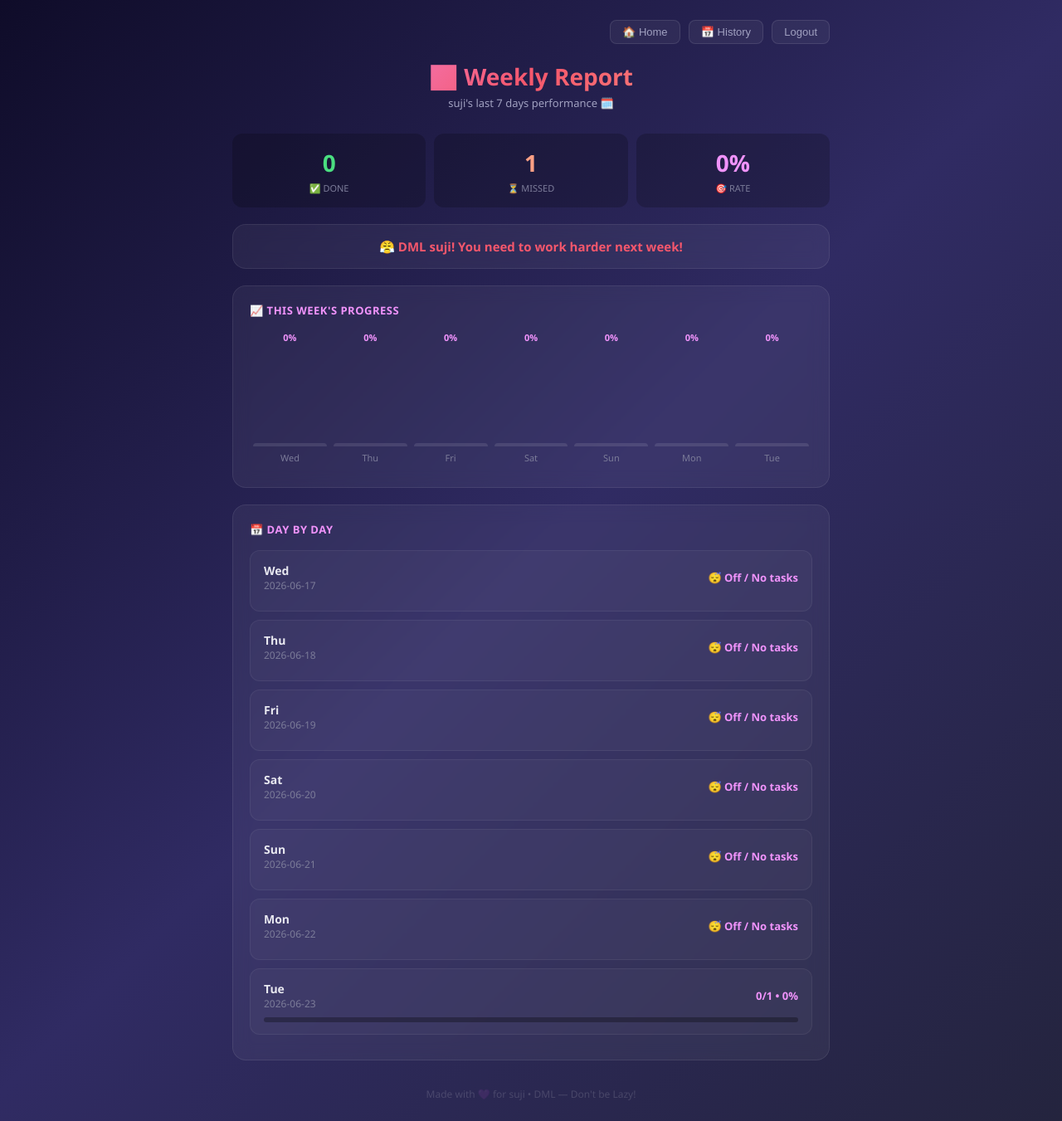
After one commit to sujitha611/day-in-my-life, a Flask app: page /weekly in a window 1280 px wide. The commit adds this page. Shown: the whole page at 83% size. Run offline with Flask 3, Linux system fonts and the light colour scheme; a user stored in the database is signed in; data comes from the database, SQL or seed files in the repository; both versions use the stored data as it was after the commit.

Commit message:
V4 - Weekly report + task notes added

```diff
--- a/app.py
+++ b/app.py
@@ -1,8 +1,8 @@
-from flask import Flask, render_template, request, redirect, url_for, flash, session
+from flask import Flask, render_template, request, redirect, url_for, flash
 from flask_login import LoginManager, UserMixin, login_user, logout_user, login_required, current_user
 from werkzeug.security import generate_password_hash, check_password_hash
 import sqlite3
-from datetime import date
+from datetime import date, timedelta
 
 app = Flask(__name__)
 app.secret_key = 'diml_secret_key_2026'
@@ -32,7 +32,8 @@ def init_db():
         end_time TEXT,
         is_routine INTEGER DEFAULT 0,
         done INTEGER DEFAULT 0,
-        task_date TEXT NOT NULL
+        task_date TEXT NOT NULL,
+        notes TEXT DEFAULT ''
     )''')
     conn.execute('''CREATE TABLE IF NOT EXISTS settings (
         id INTEGER PRIMARY KEY AUTOINCREMENT,
@@ -63,7 +64,7 @@ def get_days_off(user_id):
     conn.close()
     if setting and setting['days_off']:
         return [int(d) for d in setting['days_off'].split(',') if d]
-    return [5, 6]  # Default Sat, Sun
+    return [5, 6]
 
 @app.route('/')
 @login_required
@@ -98,25 +99,6 @@ def index():
     conn.close()
     return render_template('index.html', tasks=tasks, today=today, user=current_user, is_off=is_off)
 
-@app.route('/settings', methods=['GET', 'POST'])
-@login_required
-def settings():
-    if request.method == 'POST':
-        selected = request.form.getlist('days_off')
-        days_off_str = ','.join(selected)
-        conn = get_db()
-        existing = conn.execute('SELECT id FROM settings WHERE user_id=?', (current_user.id,)).fetchone()
-        if existing:
-            conn.execute('UPDATE settings SET days_off=? WHERE user_id=?', (days_off_str, current_user.id))
-        else:
-            conn.execute('INSERT INTO settings (user_id, days_off) VALUES (?,?)', (current_user.id, days_off_str))
-        conn.commit()
-        conn.close()
-        flash('Settings saved!', 'success')
-        return redirect(url_for('index'))
-    days_off = get_days_off(current_user.id)
-    return render_template('settings.html', user=current_user, days_off=days_off)
-
 @app.route('/add', methods=['POST'])
 @login_required
 def add_task():
@@ -124,10 +106,11 @@ def add_task():
     start_time = request.form['start_time']
     end_time = request.form['end_time']
     is_routine = 1 if request.form.get('is_routine') else 0
+    notes = request.form.get('notes', '')
     today = str(date.today())
     conn = get_db()
-    conn.execute('INSERT INTO tasks (user_id, name, start_time, end_time, is_routine, task_date) VALUES (?,?,?,?,?,?)',
-                (current_user.id, name, start_time, end_time, is_routine, today))
+    conn.execute('INSERT INTO tasks (user_id, name, start_time, end_time, is_routine, task_date, notes) VALUES (?,?,?,?,?,?,?)',
+                (current_user.id, name, start_time, end_time, is_routine, today, notes))
     conn.commit()
     conn.close()
     return redirect('/')
@@ -164,6 +147,58 @@ def history():
     ).fetchall()
     conn.close()
     return render_template('history.html', days=days, user=current_user)
+
+@app.route('/weekly')
+@login_required
+def weekly():
+    conn = get_db()
+    today = date.today()
+    # Last 7 days
+    week_data = []
+    total_done = 0
+    total_tasks = 0
+    for i in range(6, -1, -1):
+        day = today - timedelta(days=i)
+        day_str = str(day)
+        row = conn.execute(
+            'SELECT COUNT(*) as total, SUM(done) as done FROM tasks WHERE user_id=? AND task_date=?',
+            (current_user.id, day_str)
+        ).fetchone()
+        done = row['done'] or 0
+        total = row['total'] or 0
+        percent = int((done / total) * 100) if total > 0 else 0
+        week_data.append({
+            'date': day_str,
+            'day': day.strftime('%a'),
+            'done': done,
+            'total': total,
+            'percent': percent
+        })
+        total_done += done
+        total_tasks += total
+    conn.close()
+    week_percent = int((total_done / total_tasks) * 100) if total_tasks > 0 else 0
+    return render_template('weekly.html', week_data=week_data, user=current_user,
+                          total_done=total_done, total_tasks=total_tasks, week_percent=week_percent)
+
+@app.route('/settings', methods=['GET', 'POST'])
+@login_required
+def settings():
+    if request.method == 'POST':
+        selected = request.form.getlist('days_off')
+        days_off_str = ','.join(selected)
+        conn = get_db()
+        existing = conn.execute('SELECT id FROM settings WHERE user_id=?', (current_user.id,)).fetchone()
+        if existing:
+            conn.execute('UPDATE settings SET days_off=? WHERE user_id=?', (days_off_str, current_user.id))
+        else:
+            conn.execute('INSERT INTO settings (user_id, days_off) VALUES (?,?)', (current_user.id, days_off_str))
+        conn.commit()
+        conn.close()
+        flash('Settings saved!', 'success')
+        return redirect(url_for('index'))
+    days_off = get_days_off(current_user.id)
+    return render_template('settings.html', user=current_user, days_off=days_off)
 
 @app.route('/register', methods=['GET', 'POST'])
 def register():
--- a/templates/index.html
+++ b/templates/index.html
@@ -58,6 +58,7 @@
 <body>
 <div class="container">
     <div style="text-align:right; margin-bottom:20px;">
+        <a href="/weekly"><button class="logout">📊 Weekly</button></a>
         <a href="/history"><button class="logout">📅 History</button></a>
         <a href="/settings"><button class="logout">⚙️ Settings</button></a>
         <a href="/logout"><button class="logout">Logout</button></a>
--- /dev/null
+++ b/templates/weekly.html
@@ -0,0 +1,134 @@
+<!DOCTYPE html>
+<html lang="en">
+<head>
+    <meta charset="UTF-8">
+    <meta name="viewport" content="width=device-width, initial-scale=1.0">
+    <title>Weekly Report — Day In My Life</title>
+    <style>
+        * { margin: 0; padding: 0; box-sizing: border-box; }
+        body { min-height: 100vh; background: linear-gradient(135deg, #0f0c29, #302b63, #24243e); color: #e8e8f0; font-family: 'Segoe UI', sans-serif; padding: 24px 16px; }
+        .container { max-width: 720px; margin: 0 auto; }
+        .header { text-align: center; margin-bottom: 28px; }
+        h1 { font-size: 28px; background: linear-gradient(135deg, #f093fb, #f5576c, #fda085); -webkit-background-clip: text; -webkit-text-fill-color: transparent; font-weight: 900; }
+        .subtitle { color: #a0a0c0; font-size: 13px; margin-top: 4px; }
+        .logout { background: rgba(255,255,255,0.05); border: 1px solid rgba(255,255,255,0.1); color: #a0a0c0; padding: 6px 14px; border-radius: 8px; cursor: pointer; font-size: 13px; margin-left: 6px; }
+        .back-btn { display: inline-block; margin-bottom: 20px; background: rgba(255,255,255,0.05); border: 1px solid rgba(255,255,255,0.1); color: #a0a0c0; padding: 8px 16px; border-radius: 8px; font-size: 13px; text-decoration: none; }
+        .card { background: rgba(255,255,255,0.05); backdrop-filter: blur(10px); border: 1px solid rgba(255,255,255,0.08); border-radius: 16px; padding: 20px; margin-bottom: 20px; }
+        .section-title { font-weight: 700; font-size: 13px; margin-bottom: 16px; color: #f093fb; text-transform: uppercase; letter-spacing: 0.5px; }
+
+        /* Weekly summary */
+        .week-summary { display: grid; grid-template-columns: 1fr 1fr 1fr; gap: 10px; margin-bottom: 20px; }
+        .summary-box { background: rgba(0,0,0,0.2); border-radius: 12px; padding: 16px; text-align: center; }
+        .summary-num { font-size: 28px; font-weight: 900; }
+        .summary-lbl { font-size: 11px; color: #7c7c99; margin-top: 4px; text-transform: uppercase; }
+
+        /* Bar chart */
+        .chart { display: flex; align-items: flex-end; gap: 8px; height: 160px; padding: 0 4px; margin-bottom: 8px; }
+        .bar-wrap { flex: 1; display: flex; flex-direction: column; align-items: center; gap: 6px; height: 100%; justify-content: flex-end; }
+        .bar-container { width: 100%; flex: 1; display: flex; align-items: flex-end; }
+        .bar { width: 100%; border-radius: 6px 6px 0 0; transition: height 0.5s ease; min-height: 4px; }
+        .bar-label { font-size: 11px; color: #7c7c99; }
+        .bar-percent { font-size: 11px; font-weight: 700; color: #f093fb; }
+
+        /* Day cards */
+        .day-card { background: rgba(255,255,255,0.03); border: 1px solid rgba(255,255,255,0.06); border-radius: 12px; padding: 14px 16px; margin-bottom: 10px; }
+        .day-top { display: flex; justify-content: space-between; align-items: center; margin-bottom: 8px; }
+        .day-name { font-weight: 700; font-size: 14px; }
+        .day-date { font-size: 12px; color: #7c7c99; }
+        .day-count { font-size: 13px; font-weight: 700; color: #f093fb; }
+        .progress-bar { background: rgba(0,0,0,0.3); border-radius: 99px; height: 6px; }
+        .progress-fill { height: 100%; border-radius: 99px; background: linear-gradient(90deg, #f093fb, #f5576c); }
+        .footer { text-align: center; color: rgba(255,255,255,0.15); font-size: 12px; margin-top: 32px; }
+    </style>
+</head>
+<body>
+<div class="container">
+    <div style="text-align:right; margin-bottom:20px;">
+        <a href="/"><button class="logout">🏠 Home</button></a>
+        <a href="/history"><button class="logout">📅 History</button></a>
+        <a href="/logout"><button class="logout">Logout</button></a>
+    </div>
+
+    <div class="header">
+        <h1>📊 Weekly Report</h1>
+        <p class="subtitle">{{ user.name }}'s last 7 days performance 🗓️</p>
+    </div>
+
+    <!-- Summary -->
+    <div class="week-summary">
+        <div class="summary-box">
+            <p class="summary-num" style="color:#4ade80;">{{ total_done }}</p>
+            <p class="summary-lbl">✅ Done</p>
+        </div>
+        <div class="summary-box">
+            <p class="summary-num" style="color:#fda085;">{{ total_tasks - total_done }}</p>
+            <p class="summary-lbl">⏳ Missed</p>
+        </div>
+        <div class="summary-box">
+            <p class="summary-num" style="color:#f093fb;">{{ week_percent }}%</p>
+            <p class="summary-lbl">🎯 Rate</p>
+        </div>
+    </div>
+
+    <!-- Weekly message -->
+    <div class="card" style="text-align:center; padding: 16px;">
+        <p style="font-size:15px; font-weight:700; color:
+            {% if week_percent == 100 %}#4ade80
+            {% elif week_percent >= 70 %}#fda085
+            {% elif week_percent >= 40 %}#f093fb
+            {% else %}#f5576c{% endif %};">
+            {% if week_percent == 100 %}🏆 Perfect week! You're absolutely unstoppable!
+            {% elif week_percent >= 70 %}🔥 Great week {{ user.name }}! Keep pushing!
+            {% elif week_percent >= 40 %}💪 Good effort! Next week do better!
+            {% else %}😤 DML {{ user.name }}! You need to work harder next week!{% endif %}
+        </p>
+    </div>
+
+    <!-- Bar Chart -->
+    <div class="card">
+        <p class="section-title">📈 This Week's Progress</p>
+        <div class="chart">
+            {% for day in week_data %}
+            <div class="bar-wrap">
+                <p class="bar-percent">{{ day.percent }}%</p>
+                <div class="bar-container">
+                    <div class="bar" style="height:{{ day.percent }}%;
+                        background: {% if day.percent == 100 %}linear-gradient(180deg, #4ade80, #22d3ee)
+                        {% elif day.percent >= 50 %}linear-gradient(180deg, #f093fb, #f5576c)
+                        {% elif day.percent > 0 %}linear-gradient(180deg, #fda085, #f5576c)
+                        {% else %}rgba(255,255,255,0.1){% endif %};"></div>
+                </div>
+                <p class="bar-label">{{ day.day }}</p>
+            </div>
+            {% endfor %}
+        </div>
+    </div>
+
+    <!-- Day by day -->
+    <div class="card">
+        <p class="section-title">📅 Day by Day</p>
+        {% for day in week_data %}
+        <div class="day-card">
+            <div class="day-top">
+                <div>
+                    <p class="day-name">{{ day.day }}</p>
+                    <p class="day-date">{{ day.date }}</p>
+                </div>
+                <span class="day-count">
+                    {% if day.total == 0 %}😴 Off / No tasks
+                    {% else %}{{ day.done }}/{{ day.total }} • {{ day.percent }}%{% endif %}
+                </span>
+            </div>
+            {% if day.total > 0 %}
+            <div class="progress-bar">
+                <div class="progress-fill" style="width:{{ day.percent }}%"></div>
+            </div>
+            {% endif %}
+        </div>
+        {% endfor %}
+    </div>
+
+    <p class="footer">Made with 💜 for {{ user.name }} • DML — Don't be Lazy!</p>
+</div>
+</body>
+</html>
```
Also changed, not shown: tasks.db.
